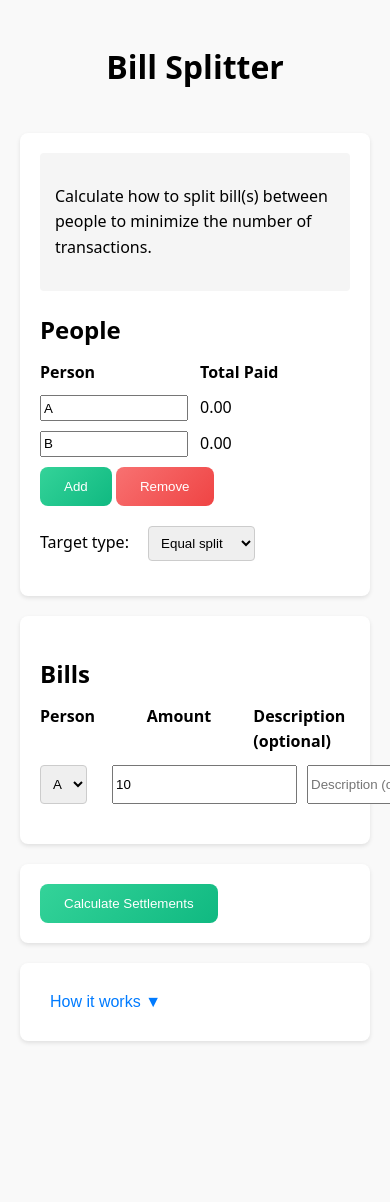
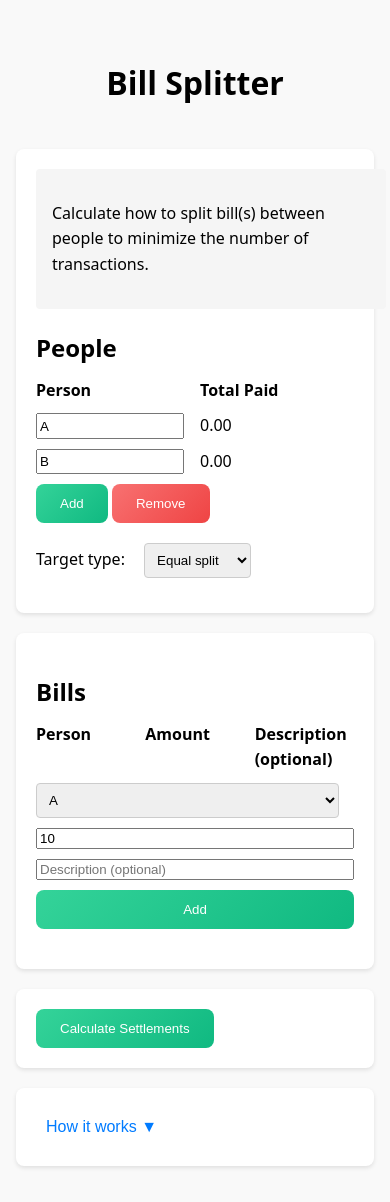
Before and after one commit to jac08h/jac08h.github.io, a Jekyll site: the page bills/index.html, which Jekyll copies as it is, in a window 390 px wide. Built offline with Jekyll 4.4.1, drawn with Linux system fonts in a browser that asks for light colours; before the commit the page ends 1061 px from its top, so only the background shows below that.

Commit message:
[Bills] Proper format on narrow screen.

```diff
--- a/bills/index.html
+++ b/bills/index.html
@@ -40,6 +40,7 @@
                 <select id="targetType" onchange="switchTargetType()">
                     <option value="none">Equal split</option>
                     <option value="percentage">Percentage</option>
+                    <option value="amount">Amount</option>
                 </select>
             </div>
 
--- a/bills/script.js
+++ b/bills/script.js
@@ -106,7 +106,7 @@ function switchTargetType() {
                 input.step = '1';
                 input.value = prefillValue;
             });
-        } else {
+        } else if (targetType === 'amount') {
             targetHeader.textContent = 'Target amount';
             const totalPaid = transactions.reduce((sum, t) => sum + t.amount, 0);
             const n = targetInputs.length;
--- a/bills/styles.css
+++ b/bills/styles.css
@@ -356,3 +356,22 @@ button[onclick^="removeTransaction("] {
     }
 }
 }
+
+@media (max-width: 768px) {
+  .person-inputs,
+  .transaction-input,
+  .transaction-item,
+  .description {
+    grid-template-columns: 1fr;
+    width: 100%;
+  }
+
+  body {
+    padding: 1rem;
+  }
+
+  .description {
+    padding: 1rem;
+    margin-bottom: 1rem;
+  }
+}
```
